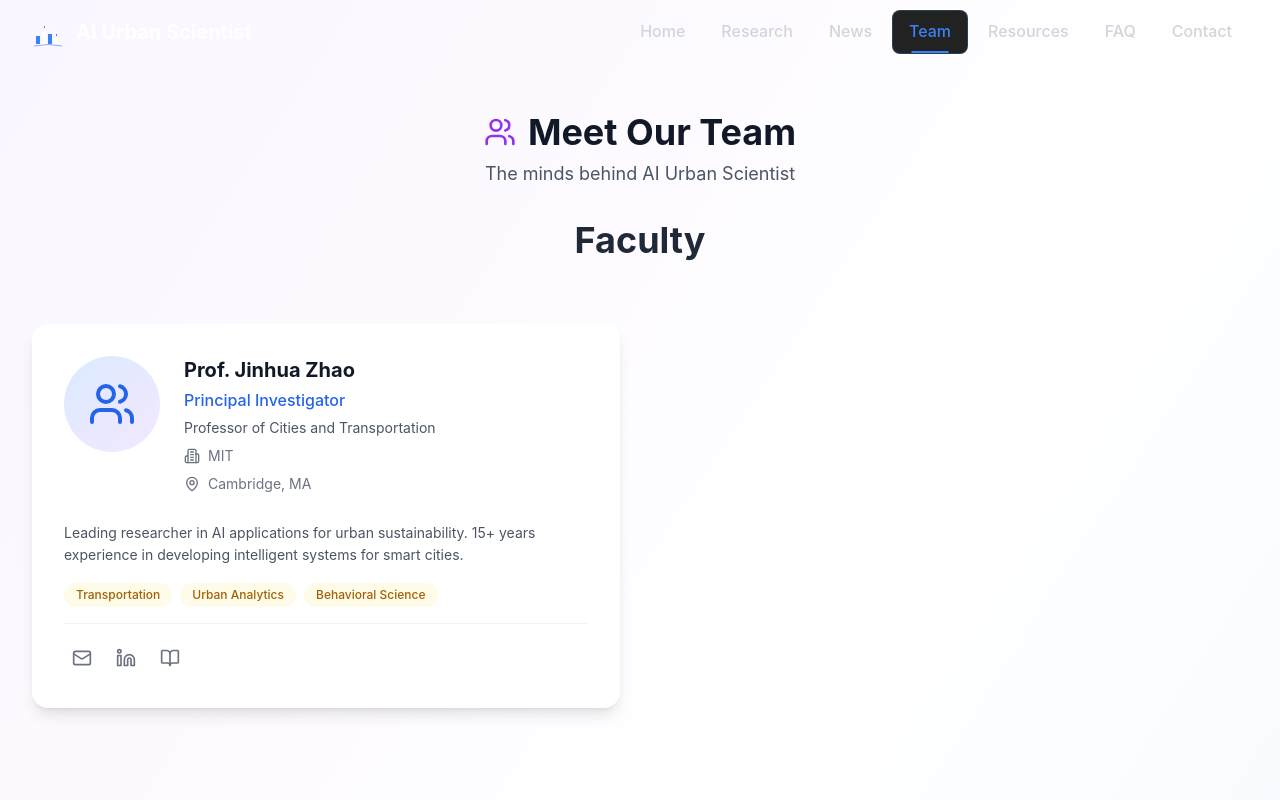
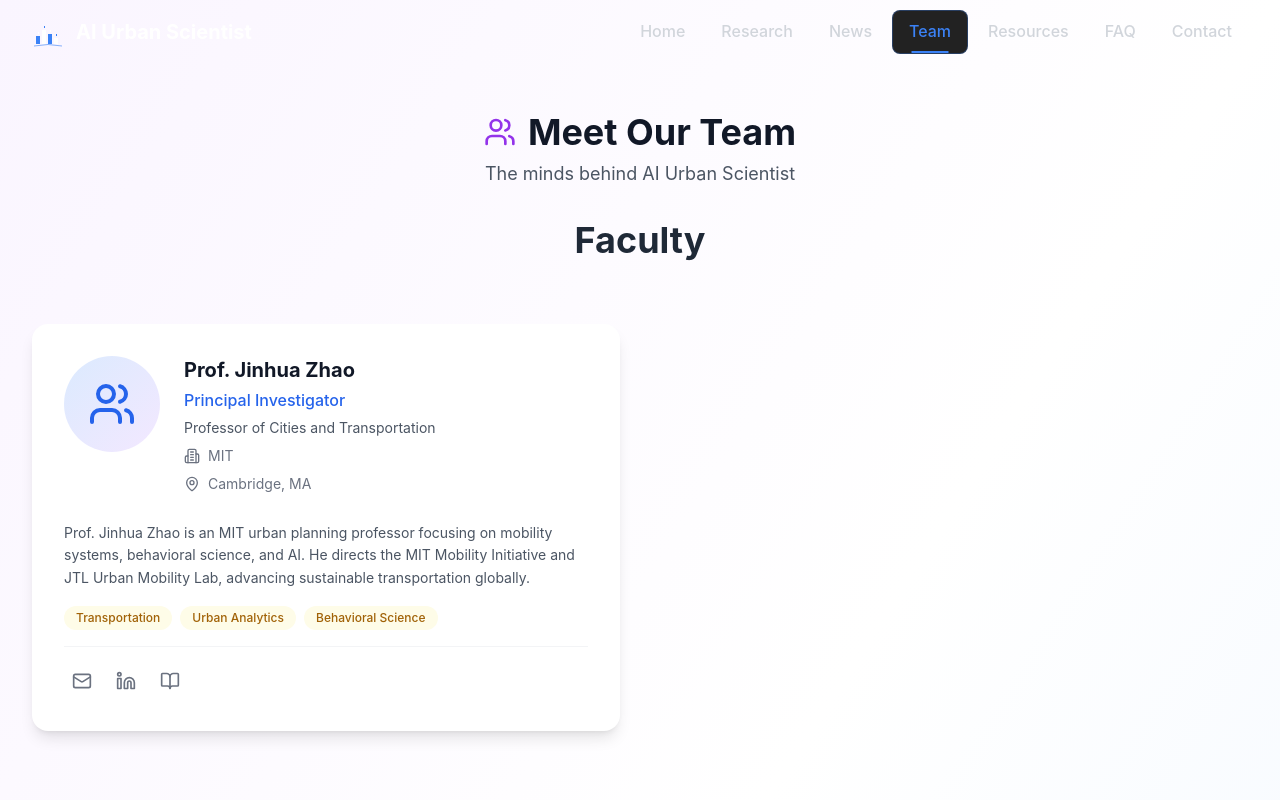
Before and after one commit to quao627/AI4UrbanScience, a React (Create React App) app in the folder ai-urban-scientist/: page /team in a window 1280 px wide. Shown: the top 800 px of the page. Built offline with nearby package versions, Linux system fonts and the light colour scheme.

Commit message:
docs: update jinhua bio

```diff
--- a/ai-urban-scientist/src/components/sections/Team.js
+++ b/ai-urban-scientist/src/components/sections/Team.js
@@ -21,7 +21,7 @@ const Team = () => {
       institution: "MIT",
       location: "Cambridge, MA",
       expertise: ["Transportation", "Urban Analytics", "Behavioral Science"],
-      bio: "Leading researcher in AI applications for urban sustainability. 15+ years experience in developing intelligent systems for smart cities.",
+      bio: "Prof. Jinhua Zhao is an MIT urban planning professor focusing on mobility systems, behavioral science, and AI. He directs the MIT Mobility Initiative and JTL Urban Mobility Lab, advancing sustainable transportation globally.",
       social: {
         email: "#",
         linkedin: "#",
```
